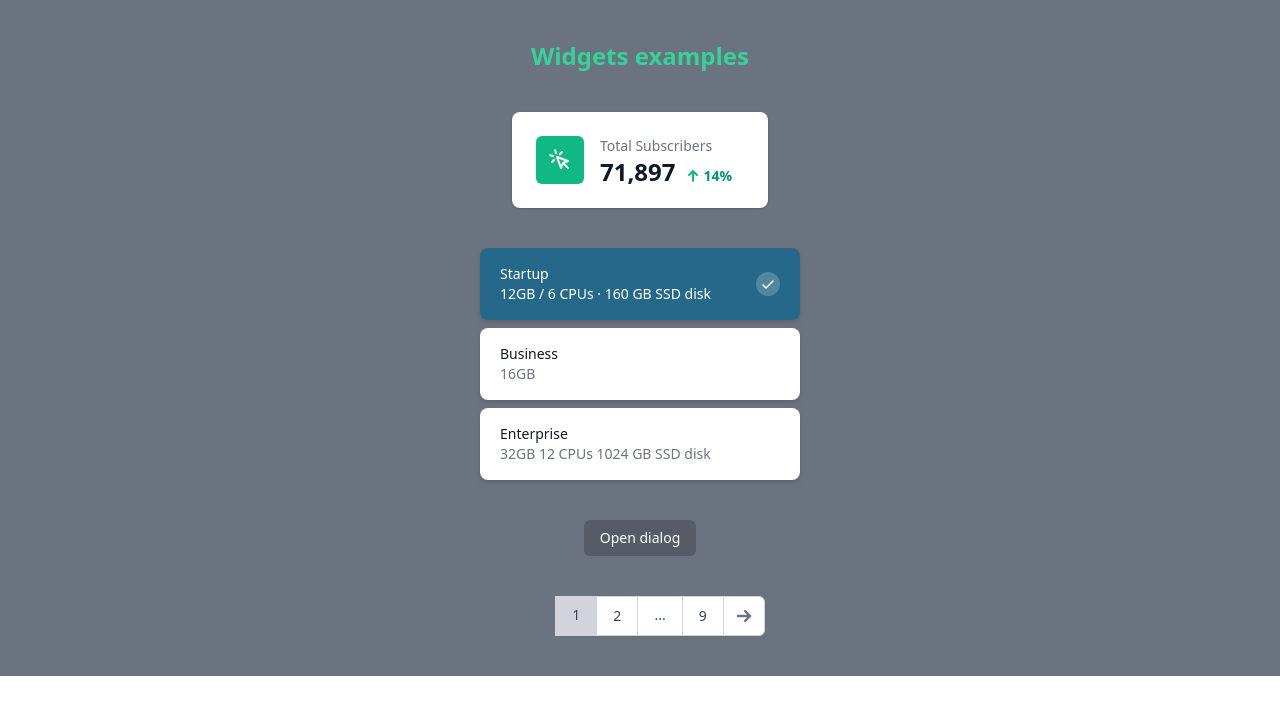
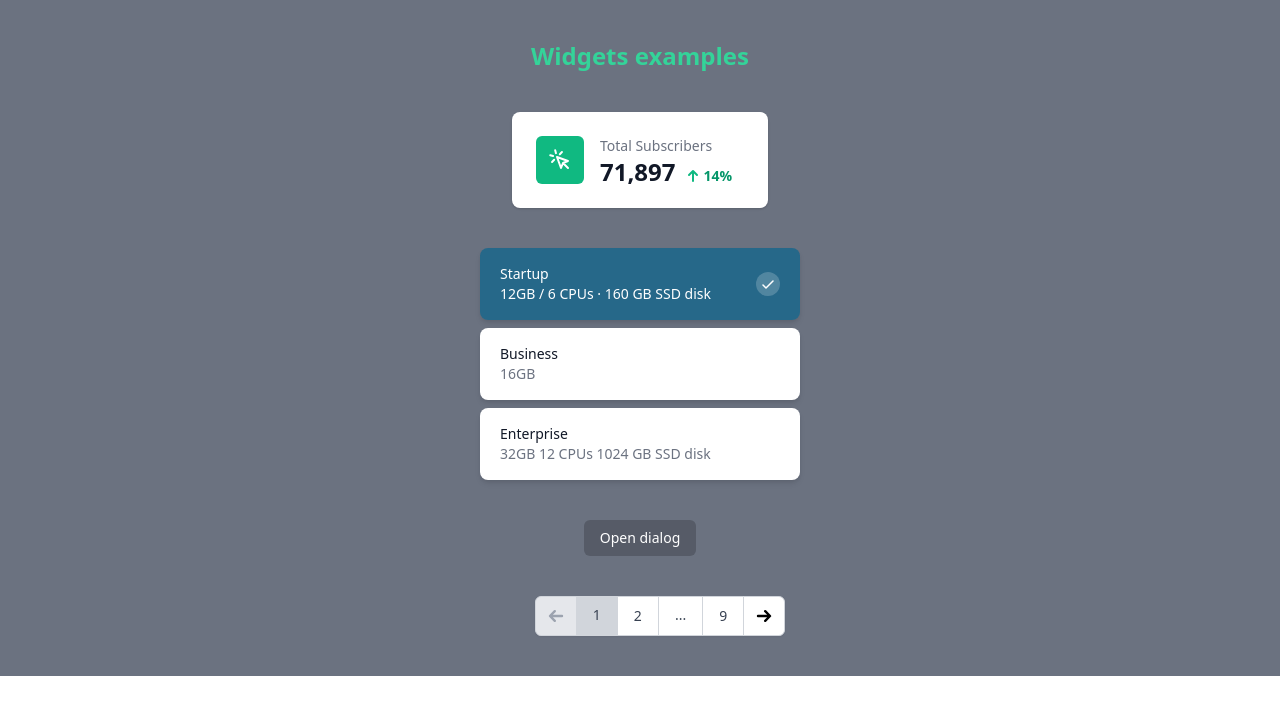
Before and after one commit to jllopiz90/Widgets, a React (Create React App) app: page / in a window 1280 px wide. Shown: the top 714 px of the page. Built offline with nearby package versions, Linux system fonts and the light colour scheme.

Commit message:
always show pagination prev and next buttons

```diff
--- a/src/components/Pagination.tsx
+++ b/src/components/Pagination.tsx
@@ -1,3 +1,4 @@
+import { useEffect } from "react";
 import { ArrowSmLeftIcon, ArrowSmRightIcon } from "@heroicons/react/solid";
 
 interface PaginationProps {
@@ -13,22 +14,31 @@ const Pagination = ({ page, setPage, total }: PaginationProps) => {
   const show1ToRight = () => page < total - 1 && total > 2;
   const show2ToRight = () => page < total - 2 && total > 3;
   const showRightDots = () => page + 2 < total - 1;
+
+  useEffect(() => {
+    console.log("page is:", page);
+  }, [page]);
   return (
     <nav
       className="relative z-0 inline-flex rounded-md shadow-sm -space-x-px ml-10 h-10"
       aria-label="Pagination"
     >
-      {page > 1 && (
-        <span className="relative inline-flex items-center rounded-l-md py-2 border border-gray-300 bg-white text-sm font-medium text-gray-700 hover:bg-gray-50">
+      <span
+        className={`relative inline-flex items-center rounded-l-md py-2 border border-gray-300 text-sm font-medium text-gray-700 hover:bg-gray-50 ${
+          page > 1 ? "bg-white" : "bg-gray-200"
+        }`}
+      >
         <span className="sr-only">Previous</span>
         <button
           onClick={() => setPage(page - 1)}
           className="p-2 focus:outline-none active:bg-gray-300"
+          disabled={page === 1}
         >
-            <ArrowSmLeftIcon className="w-6 h-6" />
+          <ArrowSmLeftIcon
+            className={`w-6 h-6 ${page > 1 ? "text-black" : "text-gray-400"}`}
+          />
         </button>
       </span>
-      )}
       {page > 1 && (
         <button
           onClick={() => setPage(1)}
@@ -90,17 +100,18 @@ const Pagination = ({ page, setPage, total }: PaginationProps) => {
           {total}
         </button>
       )}
-      {page < total && (
       <span className="relative inline-flex items-center py-2 rounded-r-md border border-gray-300 bg-white text-sm font-medium text-gray-500 hover:bg-gray-50">
         <span className="sr-only">Next</span>
         <button
           onClick={() => setPage(page + 1)}
           className="p-2 focus:outline-none active:bg-gray-300"
+          disabled={page === total}
         >
-            <ArrowSmRightIcon className="w-6 h-6" />
+          <ArrowSmRightIcon
+            className={`w-6 h-6 ${page < total ? "text-black" : "text-gray-400"}`}
+          />
         </button>
       </span>
-      )}
     </nav>
   );
 };
```
Lines whose indentation alone changed are shown as unchanged.
